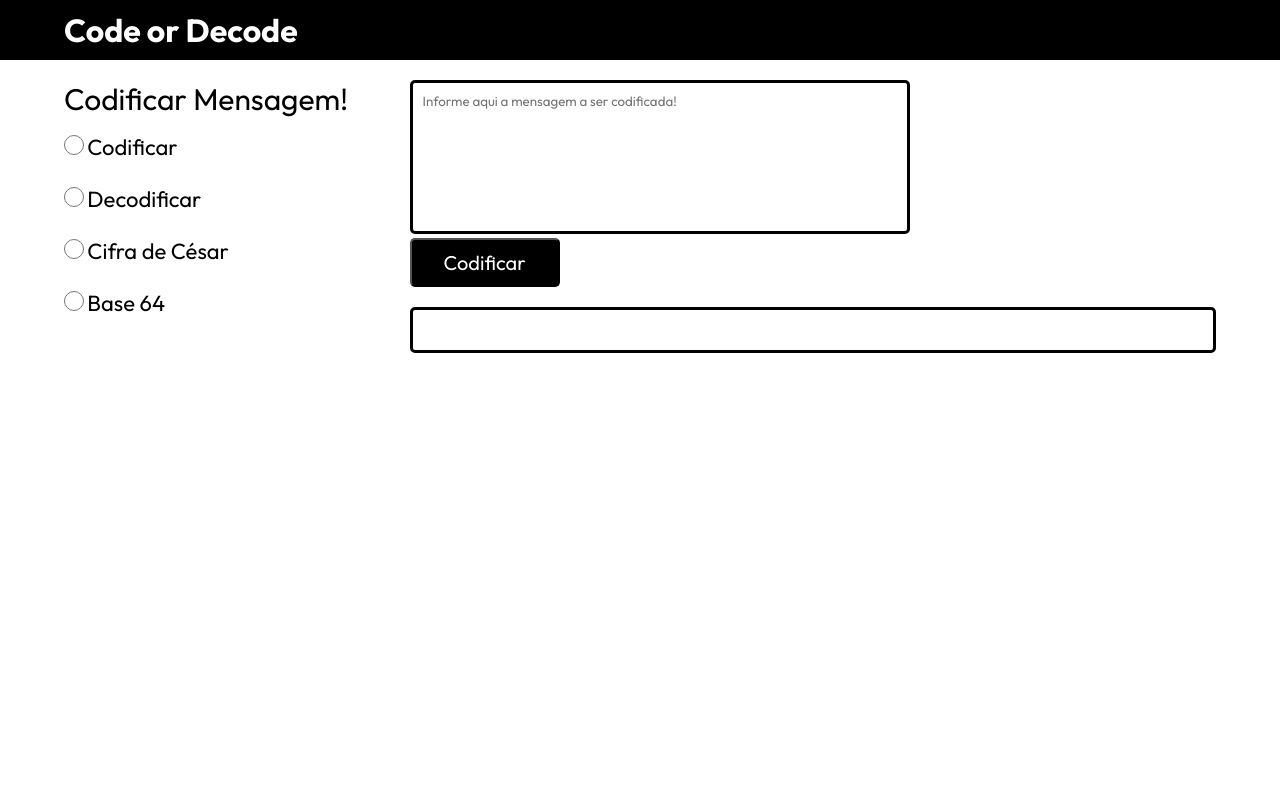
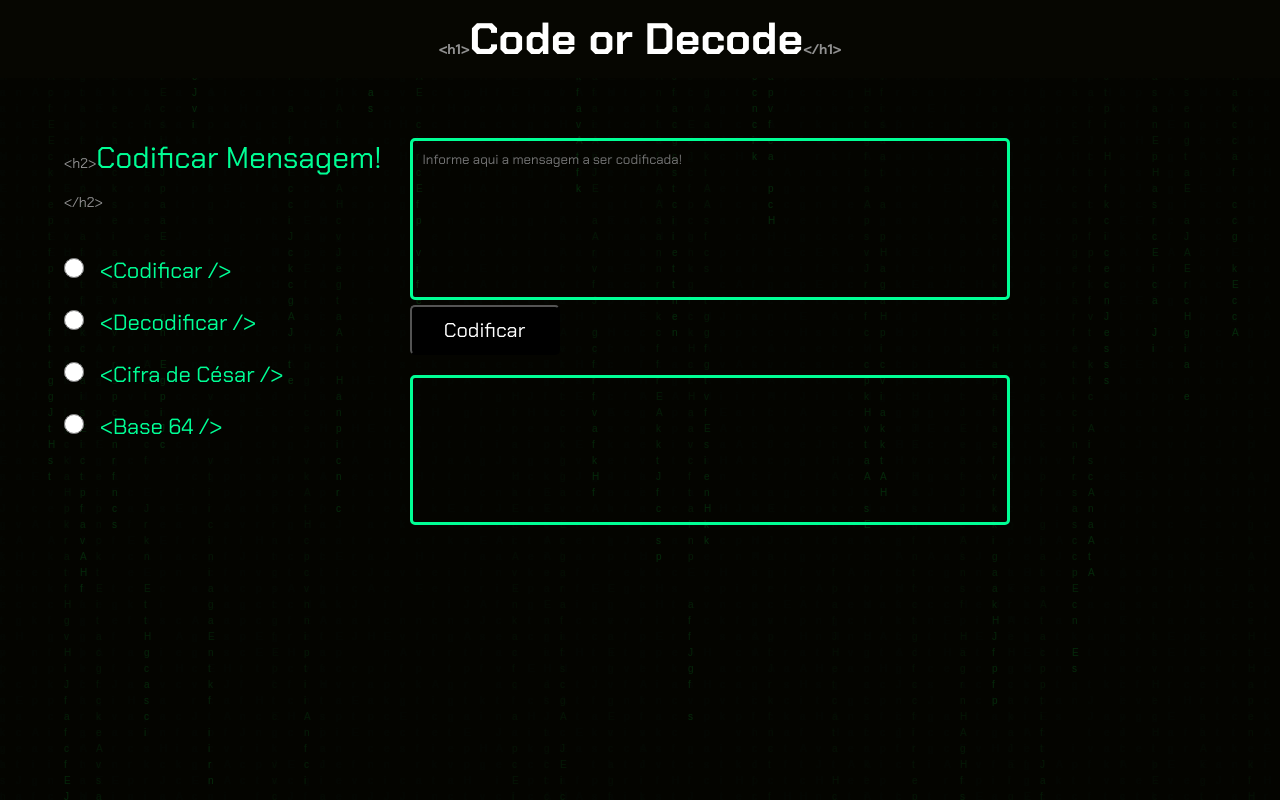
Before and after one commit to Diego-Fernando-Reis/projetoindividual-decifrando, a plain HTML site: page index.html in a window 1280 px wide. Drawn offline with Linux system fonts and the light colour scheme.

Commit message:
mudando estilo

```diff
--- a/css/style.css
+++ b/css/style.css
@@ -2,30 +2,44 @@
     margin: 0;
     padding: 0;
     box-sizing: border-box;
-    font-family: 'Outfit', sans-serif;
+    font-family: 'Chakra Petch', sans-serif;
+}
+
+#canvas{
+    width: 100%;
+    position: absolute;
+    z-index: -1;
 }
 
 html, body{
     height: 100%;
+    background-color: #060601d0;
+    color: #00FF95;
 }
 
 header{
-    text-align: left;
+    text-align: center;
     padding: 10px 0;
-    background-color: black;
+    background-color: #060601;
     color: white;
-    margin-bottom: 20px;
+    margin-bottom: 60px;
 }
 
 header .title{
     width: 90%;
     margin: 0 auto;
+    font-size: 22px;
+}
+
+span{
+    font-size: 14px;
+    color: rgb(145, 145, 145);
 }
 
 input[placeholder="Insira o incremento"]{
     display: none;
-    width: 500px;
-    border: 3px solid black;
+    max-width: 600px;
+    border: 3px solid #00FF95;
     border-radius: 5px;
     resize: none;
     padding: 10px;
@@ -34,18 +48,27 @@ input[placeholder="Insira o incremento"]{
 
 input{
     margin-bottom: 20px;
+    border: 3px solid #00FF95;
+    background-color: transparent;
+    color: #00FF95;
+    width: 600px;
 }
 
 textarea[placeholder="Informe aqui a mensagem a ser decodificada!"]{
     display: none;
+    border: 3px solid #00FF95;
+    background-color: transparent;
+    color: #00FF95;
 }
 
 textarea{
-    width: 500px;
-    border: 3px solid black;
+    width: 600px;
+    border: 3px solid #00FF95;
     border-radius: 5px;
     resize: none;
     padding: 10px;
+    background-color: transparent;
+    color: #00FF95;
 }
 form{
     width: 90%;
@@ -55,6 +78,10 @@ form{
 
 form .esquerda{
     width: 30%;
+}
+
+form .esquerda p{
+    margin-bottom: 40px;
 }
 
 .mostraModulo{
@@ -79,6 +106,7 @@ input[type='radio']{
     z-index: 7;
     color: black;
     margin-bottom: 30px;
+    margin-right: 12px;
 }
 
 form button{
@@ -98,12 +126,14 @@ form button:hover{
 }
 
 .mostrarResultado{
-    border: 3px solid black;
+    border: 3px solid #00FF95;
     padding: 20px 10px;
     border-radius: 5px;
     margin-top: 20px;
     position: relative;
     word-wrap: break-word;
+    width: 600px;
+    height: 150px;
 }
 
 .mostrarResultado p{
--- a/index.html
+++ b/index.html
@@ -5,15 +5,16 @@
     <meta http-equiv="X-UA-Compatible" content="IE=edge">
     <link rel="stylesheet" href="./css/style.css">
     <meta name="viewport" content="width=device-width, initial-scale=1.0">
+    <link rel="preconnect" href="https://fonts.googleapis.com"><link rel="preconnect" href="https://fonts.gstatic.com" crossorigin><link href="https://fonts.googleapis.com/css2?family=Chakra+Petch:ital,wght@0,300;0,400;0,500;0,600;0,700;1,300;1,400;1,500;1,600;1,700&display=swap" rel="stylesheet">
     <link rel="preconnect" href="https://fonts.googleapis.com">
     <link rel="preconnect" href="https://fonts.gstatic.com" crossorigin>
-    <link href="https://fonts.googleapis.com/css2?family=Outfit:wght@100;200;300;400;500;600;700;800;900&display=swap" rel="stylesheet">
     <title>Criptografia</title>
 </head>
 <body>
+    <canvas id="canvas"></canvas>
     <header>
         <div class="title">
-            <h1>Code or Decode</h1>
+            <h1><span>&lt;h1&gt;</span>Code or Decode<span>&lt;&sol;h1&gt;</span></h1>
         </div>
     </header>
     <main>
@@ -21,16 +22,16 @@
         <form id="formulario">
             <div class="esquerda">
                 <div class="mostraModulo" id="modulo">
-                    <p>Codificar Mensagem!</p>
+                    <p><span>&lt;h2&gt;</span>Codificar Mensagem!<span>&lt;&sol;h2&gt;</span></p>
                 </div>
                 <input type="radio" id="code" name="modo" value="code">
-                <label for="code" id="code">Codificar</label><br>
+                <label for="code" id="code">&lt;Codificar &sol;&gt;</label><br>
                 <input type="radio" id="decode" name="modo" value="decode">
-                <label for="decode">Decodificar</label><br>
+                <label for="decode">&lt;Decodificar &sol;&gt;</label><br>
                 <input type="radio" id="cifra" name="cripto" value="cifra">
-                <label for="cifra">Cifra de César</label><br>
+                <label for="cifra">&lt;Cifra de César &sol;&gt;</label><br>
                 <input type="radio" id="base" name="cripto" value="base">
-                <label for="base">Base 64</label><br>
+                <label for="base">&lt;Base 64 &sol;&gt;</label><br>
             </div>
             <div class="direita">
                 <input type="text" id="incremento" placeholder="Insira o incremento">
--- a/js/index.js
+++ b/js/index.js
@@ -9,7 +9,40 @@ const incremento = document.getElementById('incremento');
 const btn = document.getElementById('btn');
 const formulario = document.getElementById('formulario');
 const mostrarResultado = document.getElementById('mostrarResultado');
+let canvas = document.getElementById('canvas');
+let context = canvas.getContext('2d');
+let W = window.innerWidth;
+let H = window.innerHeight;
 
+canvas.width = W;
+canvas.height = H;
+
+let fontSize = 16;
+let columns = Math.floor(W / fontSize);
+let drops = [];
+for(let i=0; i<columns; i++){
+  drops.push(0);
+}
+let str = 'JAvascript Hacking Effect';
+function draw(){
+  context.fillStyle = 'rgba(0,0,0,0.05)';
+  context.fillRect(0, 0, W, H);
+  context.fontSize = '700' + fontSize + 'px';
+  context.fillStyle = '#00cc33';
+  for(let i=0; i<columns; i++){
+    let index = Math.floor(Math.random()*str.length);
+    let x = i*fontSize;
+    let y = drops[i] * fontSize;
+    context.fillText(str[index], x, y);
+    if(y >= canvas.height && Math.random() > 0.99){
+      drops[i] = 0;
+    }
+
+    drops[i]++;
+  }
+}
+draw();
+setInterval(draw, 35);
 code.addEventListener('click', () => {
  modulo.innerHTML = `<p>Codificar Mensagem!</p>`;
  mensagemCode.style.display = 'block';
```
